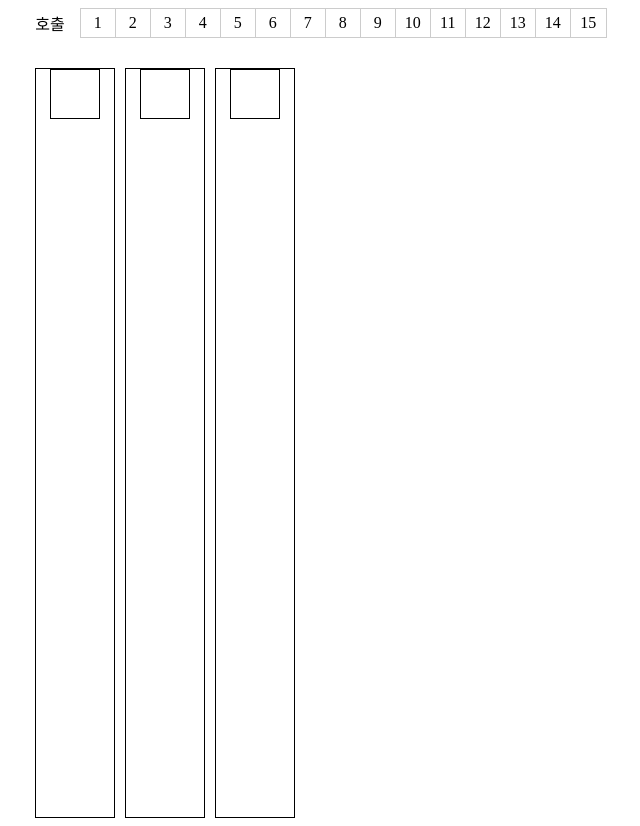
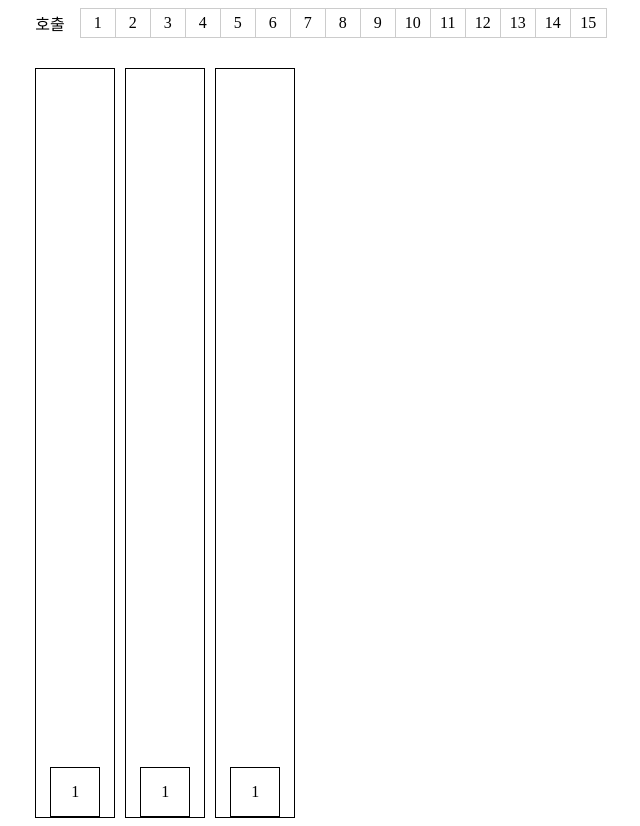
Before and after one commit to minjeongHEO/cafe-nono-test, a React (Create React App) app: page / in a window 1280 px wide. Shown: the whole page, without its empty margins (319-959 px from the left). Built offline with nearby package versions, Linux system fonts and the light colour scheme.

Commit message:
feat: 엘레베이터 위치 이동

```diff
--- a/src/components/Building.tsx
+++ b/src/components/Building.tsx
@@ -9,23 +9,30 @@ interface ElevatorState {
   destinationFloor: number;
   presentFloor: number;
 }
-interface OperationPerElevator {
+export interface OperationPerElevator {
   [key: number]: ElevatorState;
 }
 
 const initOperationPerElevator: OperationPerElevator = {
-  0: { isWork: false, destinationFloor: 0, presentFloor: 0 },
-  1: { isWork: false, destinationFloor: 0, presentFloor: 0 },
-  2: { isWork: false, destinationFloor: 0, presentFloor: 0 },
+  0: { isWork: false, destinationFloor: 1, presentFloor: 1 },
+  1: { isWork: false, destinationFloor: 1, presentFloor: 1 },
+  2: { isWork: false, destinationFloor: 1, presentFloor: 1 },
 };
 
 export default function Building() {
-  const [requestedFloor, setRequestedFloor] = useState<number[]>([]);
+  const [requestedFloors, setRequestedFloor] = useState<number[]>([]);
   const [operationPerElevator, setOperationPerElevator] = useState<OperationPerElevator>(initOperationPerElevator);
 
+  const removeRequestedFloor = (floor: number) => {
+    if (requestedFloors.length === 0) return;
+    if (requestedFloors.includes(floor)) {
+      setRequestedFloor((prev) => prev.filter((e) => e !== floor));
+    }
+  };
+
   const handleButtonClick = (floor: number) => {
-    if (requestedFloor.length === 3) return;
-    if (!requestedFloor.includes(floor)) {
+    if (requestedFloors.length === 3) return;
+    if (!requestedFloors.includes(floor)) {
       setRequestedFloor((prev) => [...prev, floor]);
     }
   };
@@ -36,9 +43,6 @@ export default function Building() {
     const distances = Object.entries(operationPerElevator).map(([key, elevator]) => {
       if (elevator.isWork) return Infinity;
       return Math.abs(calledFloor - elevator.presentFloor);
-      // return (
-      //   Math.abs(elevator.presentFloor - elevator.destinationFloor) + Math.abs(calledFloor - elevator.destinationFloor)
-      // );
     });
 
     const minDistance = Math.min(...distances);
@@ -51,22 +55,32 @@ export default function Building() {
   };
 
   useEffect(() => {
-    if (requestedFloor.length <= 0) return;
+    if (requestedFloors.length <= 0) return;
 
-    const calledFloor = requestedFloor[requestedFloor.length - 1];
+    const calledFloor = requestedFloors[requestedFloors.length - 1];
     const elevatorNumber = callElevator(calledFloor);
 
     changeOperationPerElevator(elevatorNumber, calledFloor);
-  }, [requestedFloor]);
+  }, [requestedFloors]);
 
   return (
     <BuildingWrapper>
       <FlexColumn>
-        <FloorButton handleButtonClick={handleButtonClick} requestedFloor={requestedFloor} />
+        <FloorButton
+          handleButtonClick={handleButtonClick}
+          requestedFloors={requestedFloors}
+          isClickable={requestedFloors.length < 3}
+        />
         <ElevatorWrapper>
-          <Elevator id={0} />
-          <Elevator id={1} />
-          <Elevator id={2} />
+          {Array.from({ length: 3 }).map((_, idx) => (
+            <Elevator
+              key={`elevator-${idx}`}
+              elevateId={idx}
+              {...{ operationPerElevator }}
+              {...{ setOperationPerElevator }}
+              {...{ removeRequestedFloor }}
+            />
+          ))}
         </ElevatorWrapper>
       </FlexColumn>
     </BuildingWrapper>
--- a/src/components/Elevator.tsx
+++ b/src/components/Elevator.tsx
@@ -1,25 +1,96 @@
 import styled from 'styled-components';
-import { Flex } from '../styles/themes';
+import { Color, Flex } from '../styles/themes';
+import { OperationPerElevator } from './Building';
+import { useEffect, useState } from 'react';
 
-export default function Elevator({ id }: { id: number }) {
+interface ElevatorProps {
+  elevateId: number;
+  operationPerElevator: OperationPerElevator;
+  setOperationPerElevator: React.Dispatch<React.SetStateAction<OperationPerElevator>>;
+  removeRequestedFloor: (floor: number) => void;
+}
+interface StyledElevatorCar {
+  $bottom: number;
+}
+
+const { BorderColor } = Color;
+export default function Elevator({
+  elevateId,
+  operationPerElevator,
+  setOperationPerElevator,
+  removeRequestedFloor,
+}: ElevatorProps) {
+  const [bottomPosition, setBottomPosition] = useState<number>(0);
+
+  const OperateGoDown = (elevateId: number) => {
+    setBottomPosition((prev) => prev - 50);
+    setOperationPerElevator((prev) => ({
+      ...prev,
+      [elevateId]: {
+        ...prev[elevateId],
+        presentFloor: prev[elevateId].presentFloor - 1,
+      },
+    }));
+  };
+
+  const OperateGoUp = (elevateId: number) => {
+    setBottomPosition((prev) => prev + 50);
+    setOperationPerElevator((prev) => ({
+      ...prev,
+      [elevateId]: {
+        ...prev[elevateId],
+        presentFloor: prev[elevateId].presentFloor + 1,
+      },
+    }));
+  };
+
+  const OperateEnds = (elevateId: number, destinationFloor: number) => {
+    setOperationPerElevator((prev) => ({ ...prev, [elevateId]: { ...prev[elevateId], isWork: false } }));
+    removeRequestedFloor(destinationFloor);
+  };
+
+  const moveInterval = () => {
+    const elevator = operationPerElevator[elevateId];
+    if (!elevator) return;
+    const { isWork, destinationFloor, presentFloor } = elevator;
+    if (!isWork) return;
+
+    if (destinationFloor === presentFloor) OperateEnds(elevateId, destinationFloor);
+    if (destinationFloor > presentFloor) OperateGoUp(elevateId);
+    if (destinationFloor < presentFloor) OperateGoDown(elevateId);
+  };
+
+  useEffect(() => {
+    const interval = setInterval(() => {
+      moveInterval();
+    }, 1000);
+
+    return () => clearInterval(interval);
+  }, [elevateId, operationPerElevator, setOperationPerElevator]);
+
   return (
     <ElevatorPath>
-      <ElevatorCar />
+      <ElevatorCar $bottom={bottomPosition}>{operationPerElevator[elevateId].presentFloor}</ElevatorCar>
     </ElevatorPath>
   );
 }
 
-const ElevatorCar = styled.div`
-  border: 1px solid black;
+const ElevatorCar = styled.div<StyledElevatorCar>`
+  align-content: center;
+  text-align: center;
+  border: 1px solid ${BorderColor};
+  color: ${BorderColor};
   width: 50px;
   height: 50px;
   position: absolute;
+  bottom: ${({ $bottom }) => $bottom}px;
 `;
 
 const ElevatorPath = styled(Flex)`
   display: flex;
   justify-content: space-around;
-  border: 1px solid black;
+  border: 1px solid ${BorderColor};
+
   width: 80px;
   height: 750px;
   position: relative;
--- a/src/components/FloorButton.tsx
+++ b/src/components/FloorButton.tsx
@@ -5,22 +5,26 @@ const { DefaultColor, OperationColor } = Color;
 
 interface FloorButtonProps {
   handleButtonClick: (arg: number) => void;
-  requestedFloor: number[];
+  requestedFloors: number[];
+  isClickable: boolean;
+}
+interface GridItemProps {
+  $isClickable: boolean;
 }
 
-export default function FloorButton({ handleButtonClick, requestedFloor }: FloorButtonProps) {
+export default function FloorButton({ handleButtonClick, requestedFloors, isClickable }: FloorButtonProps) {
   return (
     <FlexRow>
       <div>호출</div>
-      <GridButton>
+      <GridButton $isClickable={isClickable}>
         {Array.from({ length: 15 }, (_, i) => (
           <GridItem
             key={`item-${i}`}
             onClick={() => {
-              handleButtonClick(i + 1);
+              isClickable && handleButtonClick(i + 1);
             }}
           >
-            <span className={requestedFloor.includes(i + 1) ? 'requestedFloor' : ''}>{i + 1}</span>
+            <span className={requestedFloors.includes(i + 1) ? 'requestedFloors' : ''}>{i + 1}</span>
           </GridItem>
         ))}
       </GridButton>
@@ -28,15 +32,17 @@ export default function FloorButton({ handleButtonClick, requestedFloor }: Floor
   );
 }
 
-const GridButton = styled.div`
+const GridButton = styled.div<GridItemProps>`
+  cursor: ${({ $isClickable }) => ($isClickable ? 'pointer' : 'not-allowed')};
   margin-left: 15px;
   display: grid;
   grid-template-columns: repeat(15, auto);
   border: 1px solid ${DefaultColor};
+
+  background-color: ${({ $isClickable }) => ($isClickable ? 'none' : DefaultColor)};
 `;
 
 const GridItem = styled.div`
-  cursor: pointer;
   border-right: 1px solid ${DefaultColor};
   width: 35px;
   padding: 5px;
@@ -46,7 +52,7 @@ const GridItem = styled.div`
     border-right: none;
   }
 
-  & .requestedFloor {
+  & .requestedFloors {
     color: ${OperationColor};
   }
 `;
--- a/src/styles/themes.ts
+++ b/src/styles/themes.ts
@@ -17,4 +17,5 @@ export const FlexColumn = styled(Flex)`
 export const Color = {
   DefaultColor: '#ccc',
   OperationColor: 'red',
+  BorderColor: 'black',
 };
```
